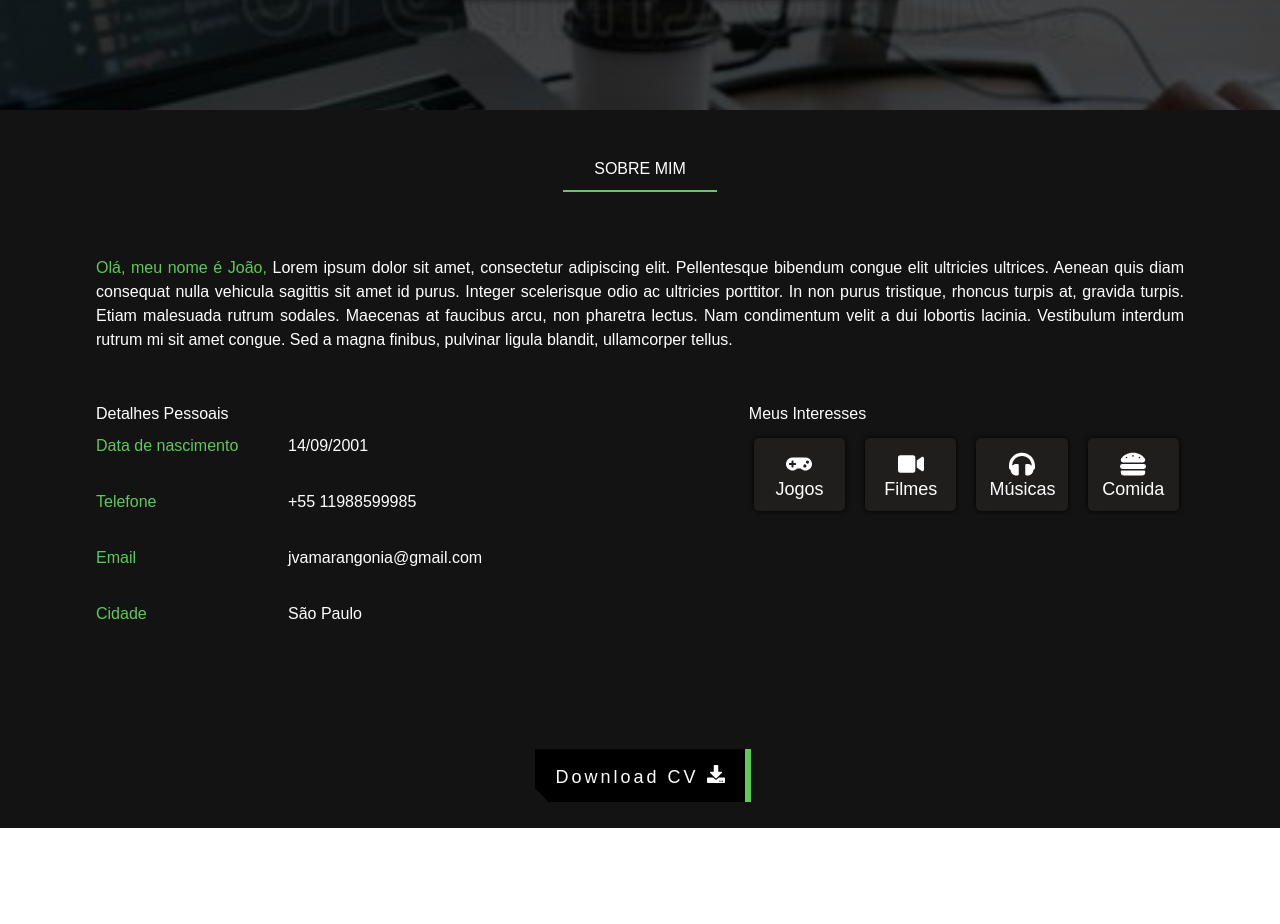
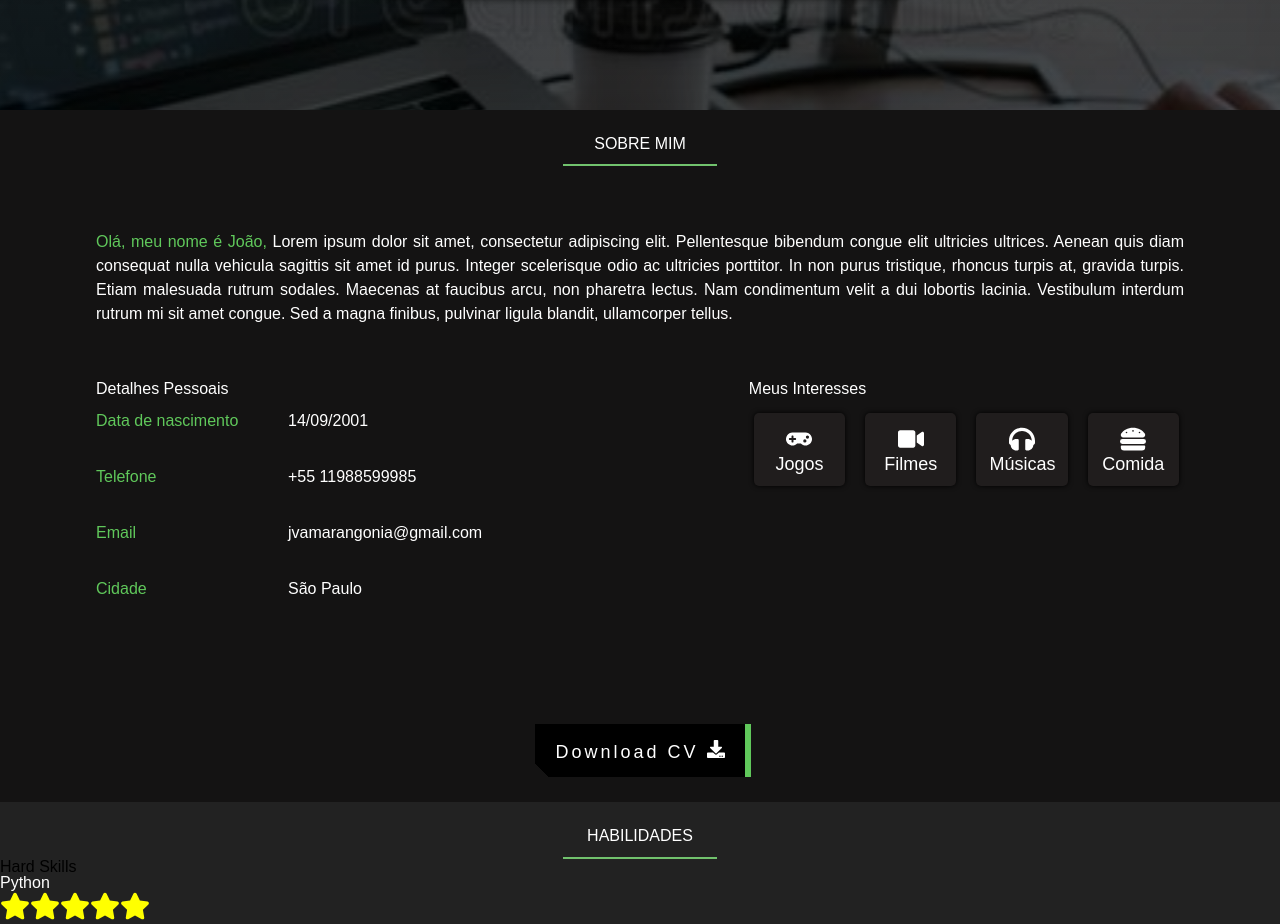
Before and after one commit to JoaoAlves92/SiteCurriculoGatsby, a Gatsby site: page / in a window 1280 px wide. Shown: the part 658-1582 px from the top of the page. Before the commit the page ends 1486 px from the top, so only its background shows below. Built offline with nearby package versions, Linux system fonts and the light colour scheme; Gatsby itself is replaced by a stand-in of ours.

Commit message:
iniciando componente de skills

```diff
--- a/gatsby-config.js
+++ b/gatsby-config.js
@@ -1,6 +1,6 @@
 module.exports = {
   siteMetadata: {
-    siteUrl: "https://www.yourdomain.tld",
+    siteUrl: "https://joaoalves92.vercel.app/",
     title: "Portfolio",
   },
   plugins: [
--- a/src/components/AboutMe/index.js
+++ b/src/components/AboutMe/index.js
@@ -2,12 +2,13 @@ import React from "react";
 import "./styles.css";
 import { FaGamepad, FaVideo, FaHeadphones, FaHamburger, FaDownload } from 'react-icons/fa';
 import curriculo from '../../images/curriculo-joao-marangoni-1.pdf';
+import TitleSection from "../TitleSection";
 
 
 const AboutMe = () => {
     return(
         <section id="AboutMe" className="AboutMe">
-        <h2 className="titulo-section">Sobre Mim</h2>
+        <TitleSection text="Sobre Mim" />
         <div className="AboutMe__conteudo">
             <p className="AboutMe__text"><span className="cor-destaque">Olá, meu nome é João,</span> Lorem ipsum dolor sit amet, consectetur adipiscing elit. Pellentesque bibendum congue elit ultricies ultrices. Aenean quis diam consequat nulla vehicula sagittis sit amet id purus. Integer scelerisque odio ac ultricies porttitor. In non purus tristique, rhoncus turpis at, gravida turpis. Etiam malesuada rutrum sodales. Maecenas at faucibus arcu, non pharetra lectus. Nam condimentum velit a dui lobortis lacinia. Vestibulum interdum rutrum mi sit amet congue. Sed a magna finibus, pulvinar ligula blandit, ullamcorper tellus.</p>
 
--- /dev/null
+++ b/src/components/Skills/index.js
@@ -0,0 +1,19 @@
+import React from 'react';
+import './styles.css';
+import TitleSection from '../TitleSection';
+import StarRating from '../StarRating';
+
+
+const Skills = () => {
+    return(
+        <section id="Skills" className="Skills">
+            <TitleSection text="Habilidades" />
+            <div>
+                Hard Skills
+                <StarRating skill="Python" numStars={5} />
+            </div>
+        </section>
+    )
+}
+
+export default Skills;
--- /dev/null
+++ b/src/components/Skills/styles.scss
@@ -0,0 +1,3 @@
+.Skills {
+    background-color: rgb(34,34,34);
+}
--- /dev/null
+++ b/src/components/StarRating/index.js
@@ -0,0 +1,20 @@
+import React from 'react';
+import './styles.css';
+import { FaStar } from 'react-icons/fa';
+
+const StarRating = ({skill, numStars}) => {
+    return(
+        <div className='StarRating'>
+            <p className='StarRating__name'>{skill}</p>
+            <div className='StarRating__row-stars'>
+                <FaStar size={30} style={{ color: 'yellow' }} />
+                <FaStar size={30} style={{ color: 'yellow' }} />
+                <FaStar size={30} style={{ color: 'yellow' }} />
+                <FaStar size={30} style={{ color: 'yellow' }} />
+                <FaStar size={30} style={{ color: 'yellow' }} />
+            </div>
+        </div>
+    )
+}
+
+export default StarRating;
--- /dev/null
+++ b/src/components/StarRating/styles.scss
@@ -0,0 +1,5 @@
+.StarRating {
+    &__name {
+        color: #fff;
+    }
+}
--- /dev/null
+++ b/src/components/TitleSection/index.js
@@ -0,0 +1,10 @@
+import React from 'react';
+import './styles.css';
+
+const TitleSection = ({text}) => {
+    return(
+        <h2 className="titulo-section">{text}</h2>
+    )
+}
+
+export default TitleSection;
--- /dev/null
+++ b/src/components/TitleSection/styles.scss
@@ -0,0 +1,16 @@
+.titulo-section {
+    margin: 0 auto;
+    color: white;
+    border-bottom: 2px solid rgb(113, 194, 109);
+    text-align: center;
+    width: 12vw;
+    padding: 2% 0 1%;
+    text-transform: uppercase;
+}
+
+@media (max-width: 768px) {
+    .titulo-section {
+        width: fit-content;
+        padding: 4% 0 1%;
+    }
+}
--- a/src/global.css
+++ b/src/global.css
@@ -13,19 +13,3 @@ body {
 .clear {
     clear: both;
 }
-
-.titulo-section {
-    margin: 0 auto;
-    color: white;
-    border-bottom: 2px solid rgb(113, 194, 109);
-    text-align: center;
-    width: 12vw;
-    padding: 4% 0 1%;
-    text-transform: uppercase;
-}
-
-@media (max-width: 768px) {
-    .titulo-section {
-        width: fit-content;
-    }
-}
--- a/src/pages/index.js
+++ b/src/pages/index.js
@@ -4,6 +4,7 @@ import "../global.css";
 import Header from "../components/Header";
 import Banner from "../components/Banner";
 import AboutMe from "../components/AboutMe";
+import Skills from "../components/Skills";
 
 const IndexPage = () => {
   return (
@@ -11,6 +12,7 @@ const IndexPage = () => {
       <Header/>
       <Banner/>
       <AboutMe/>
+      <Skills/>
     </main>
   )
 }
```
Also changed, not shown: src/components/Skills/styles.css (added), src/components/StarRating/styles.css (added), src/components/TitleSection/styles.css (added), 3 other files.
